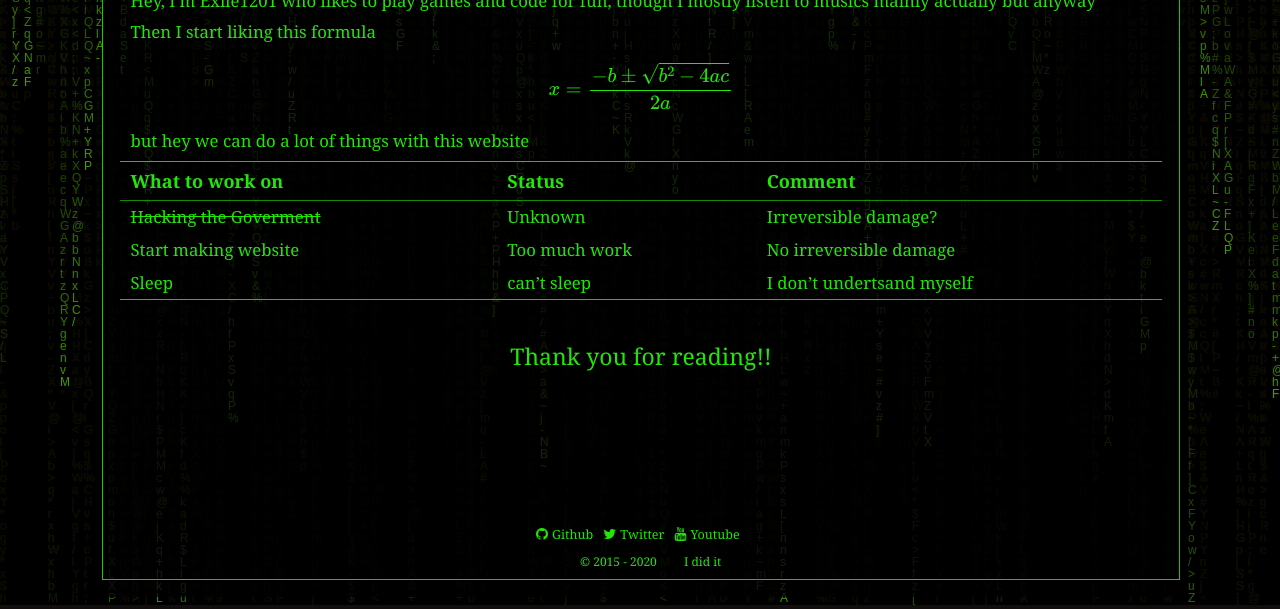
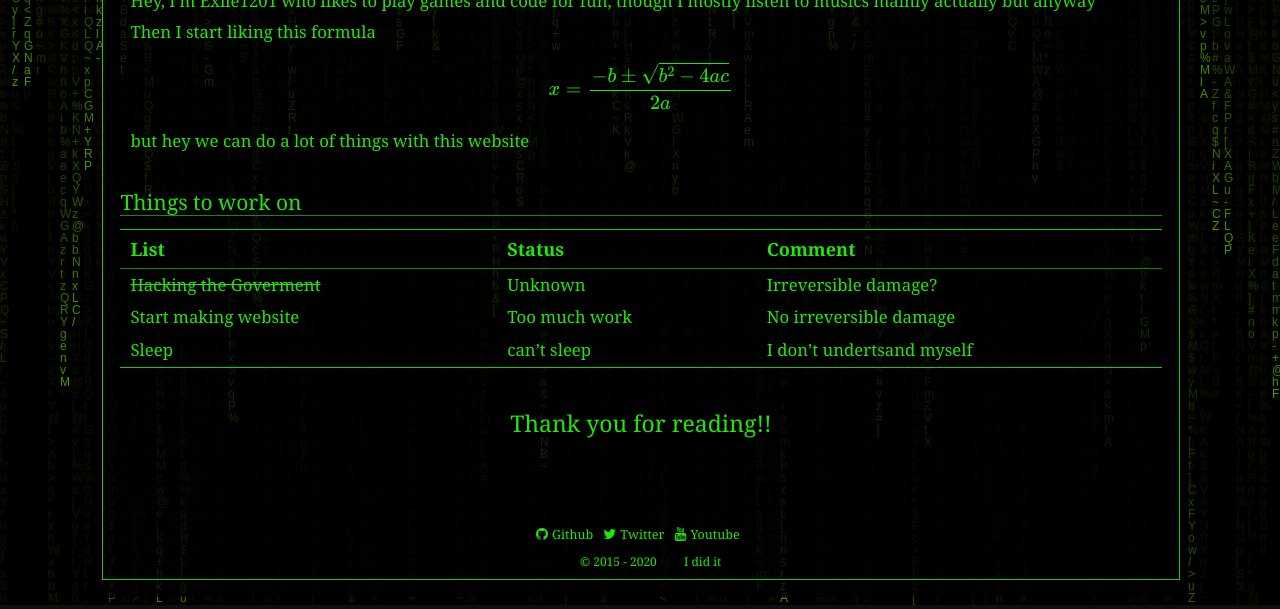
Before and after one commit to Exile1201/test, a Jekyll site: the page built from collections/_portfolio/portfolio1.md, in a window 1280 px wide. Shown: the part 546-1155 px from the top of the page. Built offline with Jekyll 4.4.1, drawn with Linux system fonts in a browser that asks for light colours; formulas are drawn with MathJax 3; comment, search, counter and statistics services are not loaded.

Commit message:
Update portfolio1.md

```diff
--- a/collections/_portfolio/portfolio1.md
+++ b/collections/_portfolio/portfolio1.md
@@ -10,7 +10,9 @@ Then I start liking this formula
 \\[ x = {-b \pm \sqrt{b^2-4ac} \over 2a} \\]
 but hey we can do a lot of things with this website
 
-| What to work on | Status   | Comment                |
+## Things to work on
+
+| List            | Status   | Comment                |
 | :-------------- | :-------- | :--------------------- |
 | ~~Hacking the Goverment~~ | Unknown | Irreversible damage? |
 | Start making website | Too much work   | No irreversible damage |
```
